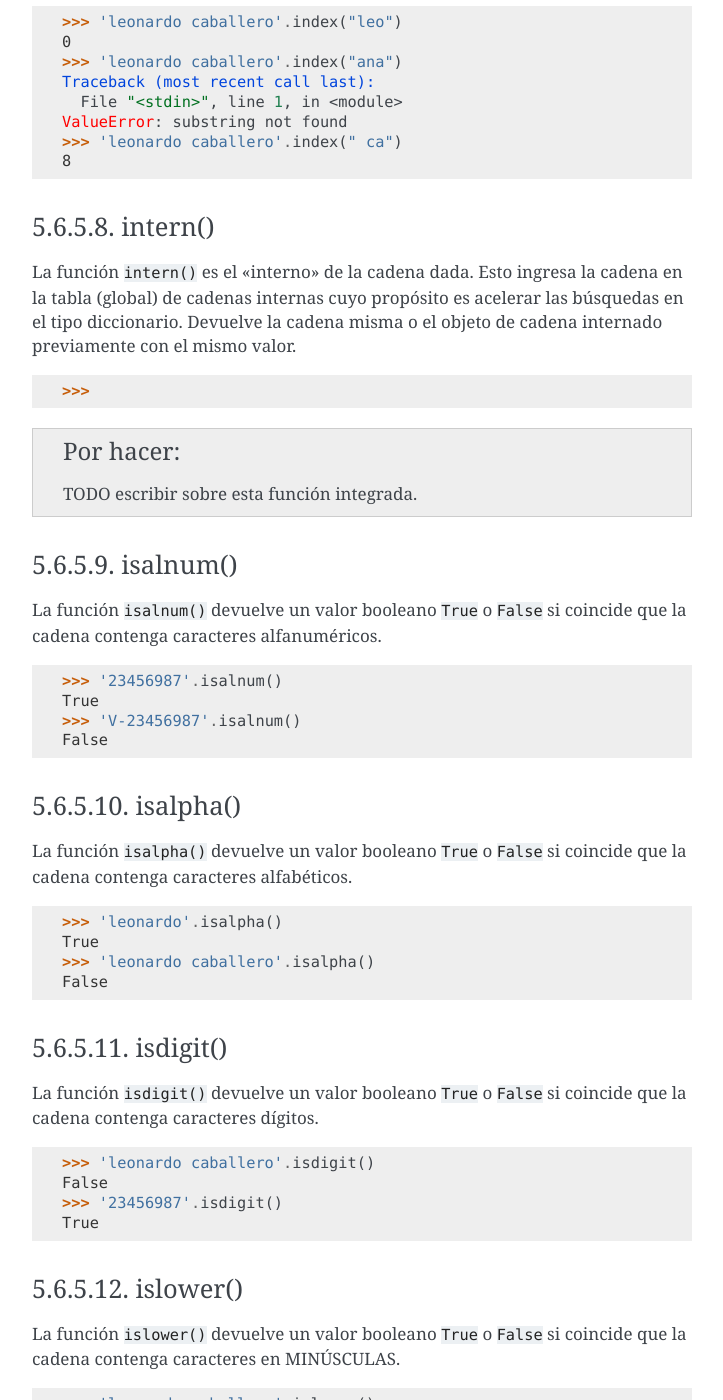
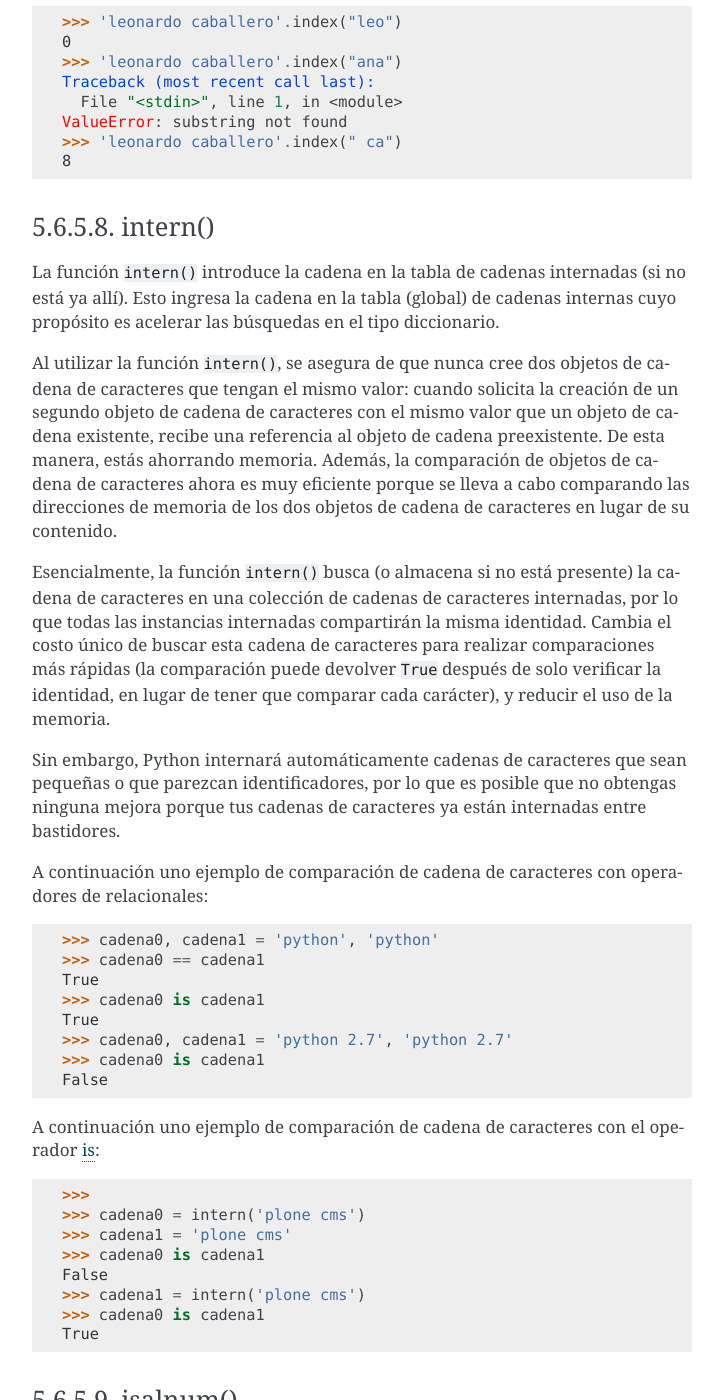
Before and after one commit to macagua/entrenamiento.python_basico, a Sphinx documentation site: the page built from source/leccion5/funciones_integradas.rst, in a window 1280 px wide and 1400 px high, scrolled down 26384 px. Shown: the whole window, without its empty margins (388-1111 px from the left). Built offline with Sphinx 7.4.7, drawn with Linux system fonts in a browser that asks for light colours.

Commit message:
Agregar mejoras de funciones integradas

```diff
--- a/source/leccion5/funciones_integradas.rst
+++ b/source/leccion5/funciones_integradas.rst
@@ -1594,17 +1594,55 @@ La función ``index()`` es como la función ``find()`` pero arroja una excepció
 intern()
 ~~~~~~~~
 
-La función ``intern()`` es el "interno" de la cadena dada. Esto ingresa la cadena en la
-tabla (global) de cadenas internas cuyo propósito es acelerar las búsquedas en el tipo
-diccionario. Devuelve la cadena misma o el objeto de cadena internado previamente con el
-mismo valor.
+La función ``intern()`` introduce la cadena en la tabla de cadenas internadas (si no
+está ya allí). Esto ingresa la cadena en la tabla (global) de cadenas internas cuyo
+propósito es acelerar las búsquedas en el tipo diccionario.
+
+Al utilizar la función ``intern()``, se asegura de que nunca cree dos objetos de cadena
+de caracteres que tengan el mismo valor: cuando solicita la creación de un segundo
+objeto de cadena de caracteres con el mismo valor que un objeto de cadena existente,
+recibe una referencia al objeto de cadena preexistente. De esta manera, estás ahorrando
+memoria. Además, la comparación de objetos de cadena de caracteres ahora es muy eficiente
+porque se lleva a cabo comparando las direcciones de memoria de los dos objetos de
+cadena de caracteres en lugar de su contenido.
+
+Esencialmente, la función ``intern()`` busca (o almacena si no está presente) la
+cadena de caracteres en una colección de cadenas de caracteres internadas, por lo
+que todas las instancias internadas compartirán la misma identidad. Cambia el costo
+único de buscar esta cadena de caracteres para realizar comparaciones más rápidas
+(la comparación puede devolver ``True`` después de solo verificar la identidad, en
+lugar de tener que comparar cada carácter), y reducir el uso de la memoria.
+
+Sin embargo, Python internará automáticamente cadenas de caracteres que sean pequeñas
+o que parezcan identificadores, por lo que es posible que no obtengas ninguna mejora
+porque tus cadenas de caracteres ya están internadas entre bastidores.
+
+A continuación uno ejemplo de comparación de cadena de caracteres con operadores de relacionales:
+
+::
+
+    >>> cadena0, cadena1 = 'python', 'python'
+    >>> cadena0 == cadena1
+    True
+    >>> cadena0 is cadena1
+    True
+    >>> cadena0, cadena1 = 'python 2.7', 'python 2.7'
+    >>> cadena0 is cadena1
+    False
+
+A continuación uno ejemplo de comparación de cadena de caracteres con el operador
+:ref:`is <python_opers_is>`:
 
 ::
 
     >>>
-
-
-.. todo:: TODO escribir sobre esta función integrada.
+    >>> cadena0 = intern('plone cms')
+    >>> cadena1 = 'plone cms'
+    >>> cadena0 is cadena1
+    False
+    >>> cadena1 = intern('plone cms')
+    >>> cadena0 is cadena1
+    True
 
 
 .. _python_fun_isalnum:
```
